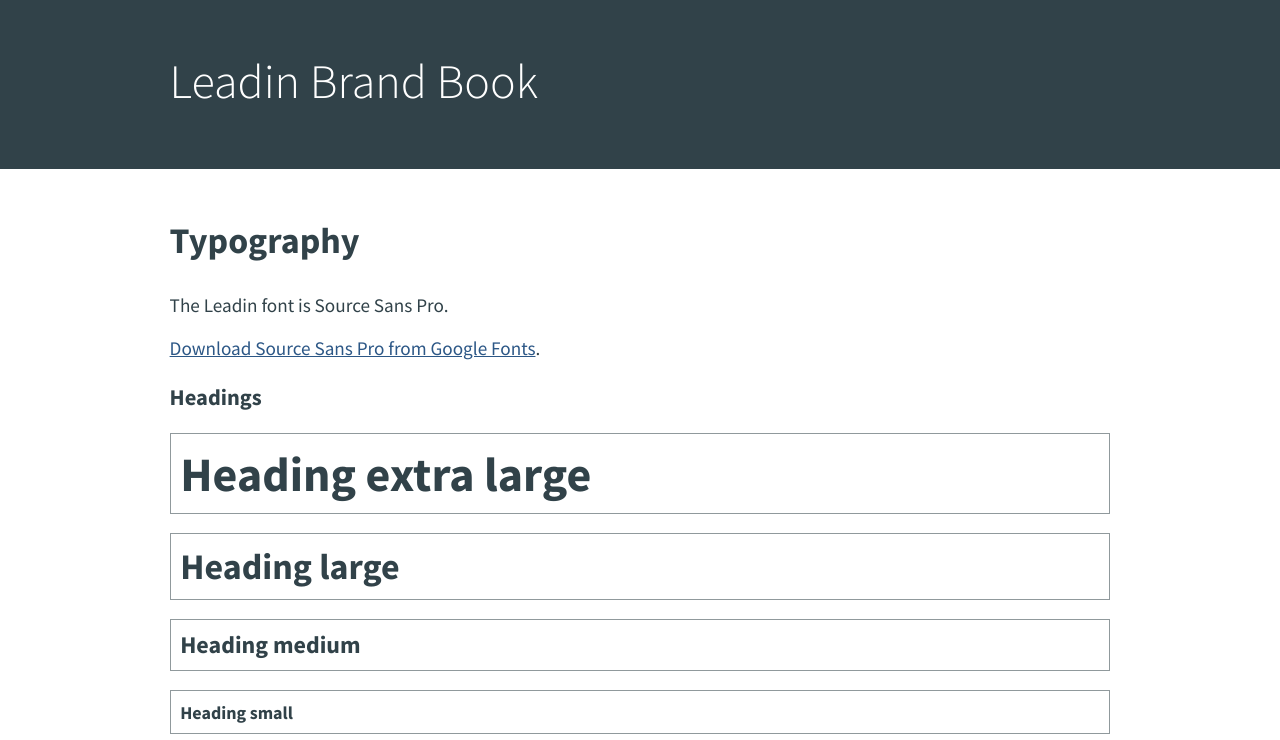
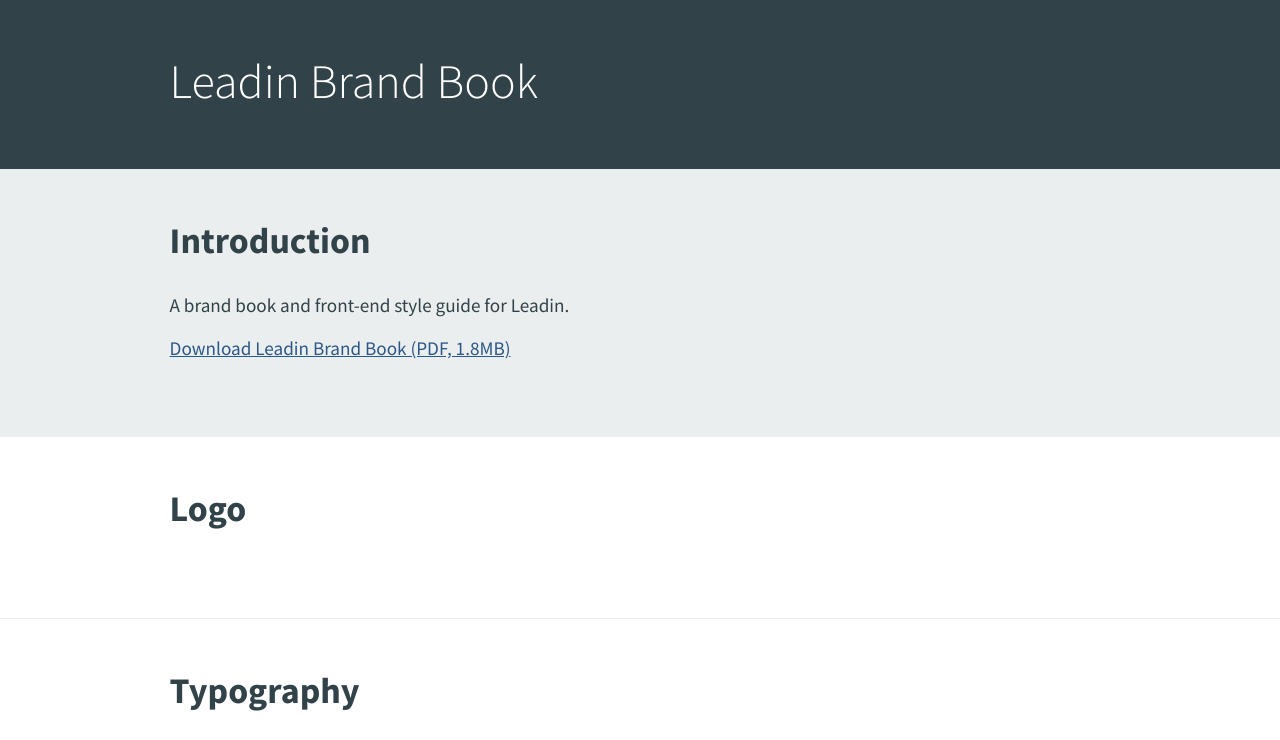
Before and after one commit to benjystanton/leadin-brand, a plain HTML site: page index.html in a window 1280 px wide. Shown: the top 740 px of the page. Drawn offline with Linux system fonts and the light colour scheme.

Commit message:
Adding intro and linking brand book

```diff
--- a/index.html
+++ b/index.html
@@ -25,6 +25,22 @@
     </header>
 
     <main class="content" role="main">
+      <section>
+          <div class="container background--light-grey">
+              <div class="row clearfix">
+                  <h2 class="heading--large">Introduction</h2>
+                  <p>A brand book and front-end style guide for Leadin.</p>
+                  <p><a href="/files/leadin_brand_book_official.pdf">Download Leadin Brand Book (PDF, 1.8MB)</a></p>
+              </div>
+          </div>
+      </section>
+        <section>
+            <div class="container container--border">
+                <div class="row clearfix">
+                    <h2 class="heading--large">Logo</h2>
+                </div>
+            </div>
+        </section>
         <section>
             <div class="container container--border">
                 <div class="row clearfix">
@@ -173,7 +189,7 @@
                     </div>
                     <div class="column sixth">
                         <div class="example swatch">
-                            <p>Warm Gray</p>
+                            <p>Warm Grey</p>
                             <div class="swatch__circle background--warm-grey"></div>
                             <p>#898681</p>
                         </div>
```
